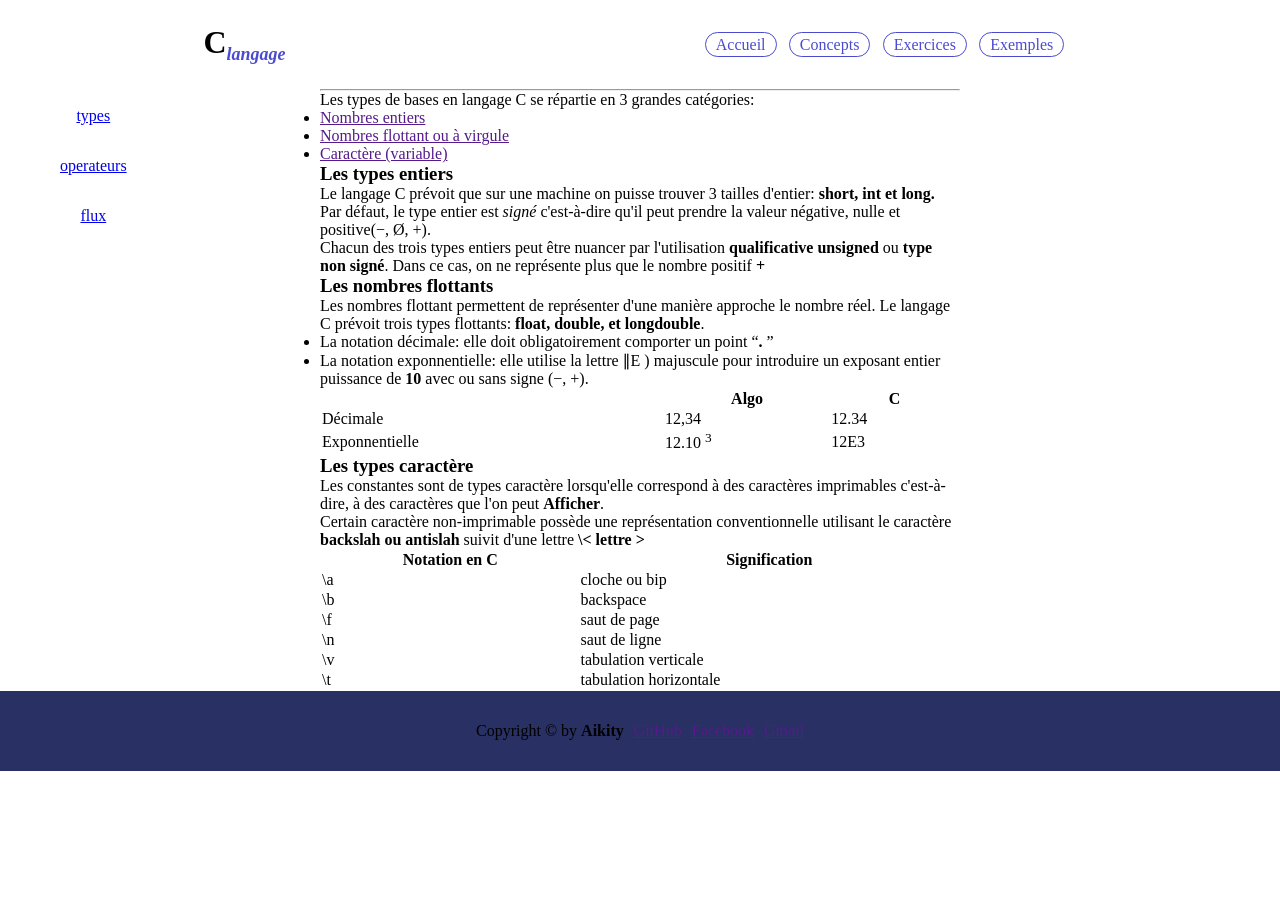
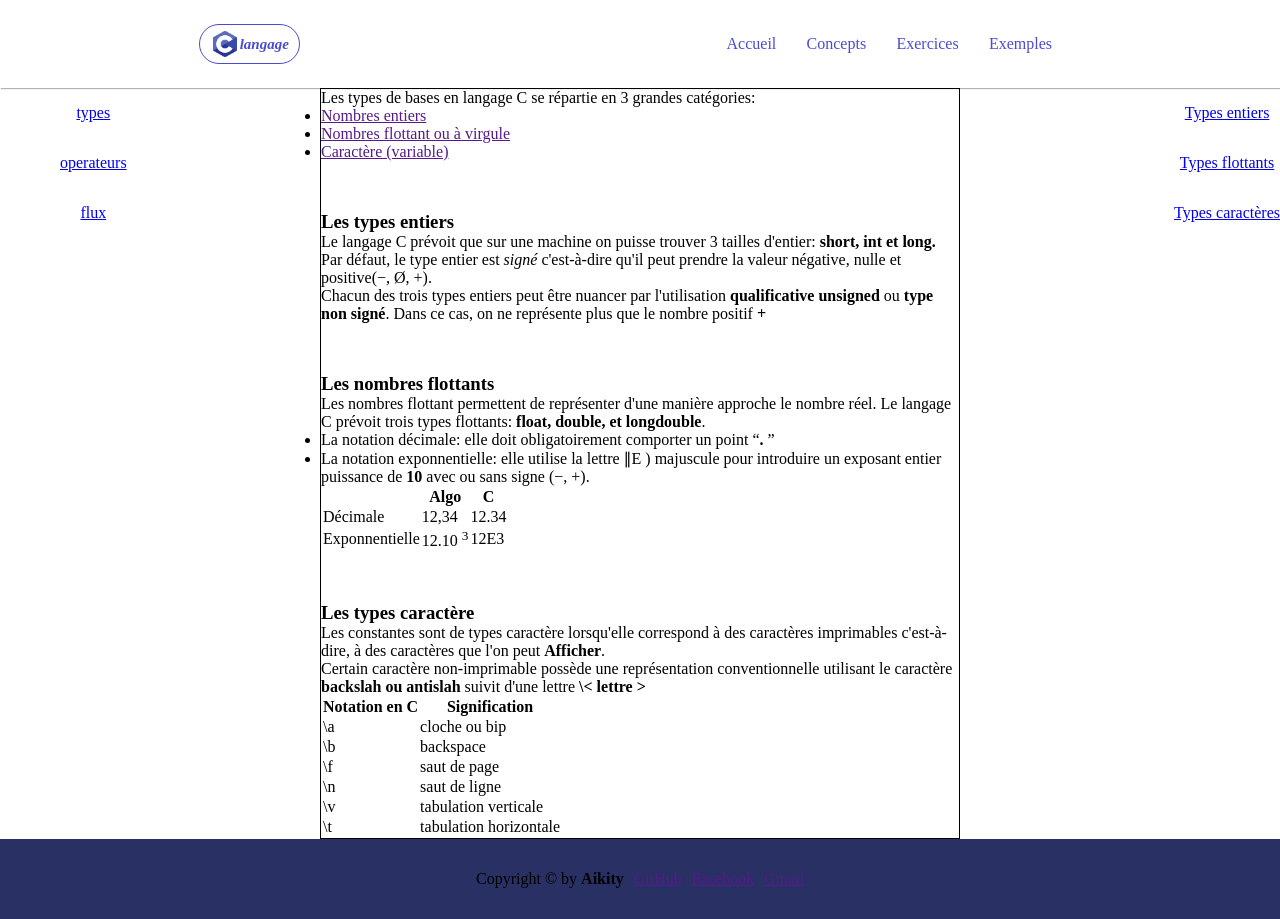
Before and after one commit to Aikity/documentation-c, a plain HTML site: page types.html in a window 1280 px wide. Before the commit the page ends 800 px from the top, so only its background shows below. Drawn offline with Linux system fonts and the light colour scheme.

Commit message:
Update: focus types page html

```diff
--- a/CSS/intro.css
+++ b/CSS/intro.css
@@ -1,6 +1,7 @@
 :root {
     --COLOR-IMPORTANT: red;
     --SIZE-PARA: 20px;
+    --SIZE-STANDARD: 30px;
     --COLOR-STANDARD: black;
 }
 
@@ -9,23 +10,20 @@ section {
     margin: 30px 0;
 }
 
-section~hr {
-    margin: auto;
-    width: 50%;
-}
 
 pre {
     font-size: 25px;
 }
 
 .other-structure {
-    margin-top: 30px;
+    margin-top: var(--SIZE-STANDARD);
+    margin-bottom: var(--SIZE-STANDARD);
 }
 
 .code-struct {
     display: flex;
     justify-content: space-around;
-    margin: 30px 0;
+    margin: var(--COLOR-STANDARD) 0;
 }
 
 p {
--- a/CSS/style.css
+++ b/CSS/style.css
@@ -6,6 +6,7 @@
 :root{
     --COLOR-DESIGN: rgb(75, 75, 209);
     --COLOR-DARK: rgb(41, 48, 100);
+    --COLOR-GRAY: rgb(93, 97, 118);
 }
 
 
@@ -31,20 +32,32 @@ footer{
     gap: 10px;
     height: 10vh;
     background: var(--COLOR-DARK);
+    position: relative;
+    bottom: 0;
+    width: 100%;
 }
 
-header + hr {
-    width: 50vw;
-    margin: auto;
+header {
+    color: var(--COLOR-GRAY);
+    box-shadow: 1px 1px 1px  rgba(0, 0, 0, 0.3);
 }
 
-h1 > sub {
-    color: var(--COLOR-DESIGN);
-    font-size: large;
-    font-style: italic;
-
+.logo-titre{
+    border: 1px solid var(--COLOR-DESIGN);
+    padding: 4px 10px;
+    border-radius: 40px ;
+    width: fit-content;
+    text-align: center;
+    display: flex;
+    align-items: center;
 }
 
+
+.logo-titre h1{
+    color: var(--COLOR-DESIGN);
+    font-size: 15px;
+    font-style: italic;
+}
 
 
 .list-header{
@@ -59,9 +72,12 @@ h1 > sub {
 .list-header li > a{
     text-decoration: none;
     color: var(--COLOR-DESIGN);
-    border: 1px solid var(--COLOR-DESIGN);
-    padding: 3px 10px;
-    border-radius: 50px;
+    padding: 13px 1px;
+}
+
+.list-header li > a:hover{
+    border-bottom: 1px solid var(--COLOR-DESIGN);
+    transition: ease-in;
 }
 
 aside {
@@ -72,3 +88,10 @@ aside {
     text-align: center;
     padding-left: 60px;
 }
+
+
+#aside-right{
+    position: absolute;
+    right: 0;
+    margin-right: var(--SIZE-STANDARD);
+}
--- /dev/null
+++ b/CSS/types.css
@@ -0,0 +1,5 @@
+
+#main-content{
+    border: 1px solid black;
+    gap: 50px;
+}
--- a/types.html
+++ b/types.html
@@ -5,12 +5,18 @@
     <meta charset="UTF-8">
     <meta name="viewport" content="width=device-width, initial-scale=1.0">
     <link rel="stylesheet" href="CSS/style.css">
+    <link rel="stylesheet" href="CSS/types.css">
     <title>Les types de bases</title>
 </head>
 
 <body>
     <header id="header">
-        <h1>C<sub>langage</sub></h1>
+        <div  class="logo-titre">
+            <img src="assets/c_logos.png" alt="logos_c" widh="30px" height="30px">
+            <h1>langage</h1>
+        </div>
+
+
         <nav class="nav-header">
             <ul class="list-header">
                 <li><a href="#">Accueil</a></li>
@@ -20,22 +26,32 @@
             </ul>
         </nav>
     </header>
-    <hr>
 
-    <aside>
+    <!-- ================= SOMMAIRE (gauche) ================= -->
+    <aside class="aside-left">
         <a href="types.html">types</a>
         <a href="operateurs.html">operateurs</a>
         <a href="flux.html">flux</a>
     </aside>
+
+    <!-- =================      SOMMAIRE (droite) ================= -->
+    <aside id="aside-right">
+        <a href="#types-entiers">Types entiers</a>
+        <a href="#types-flottants">Types flottants</a>
+        <a href="#types-caractere">Types caractères</a>
+    </aside>
     <main id="main-content">
-        <p>Les types de bases en langage C se répartie en 3 grandes catégories:</p>
+        <div class="differents-types">
+            <p>Les types de bases en langage C se répartie en 3 grandes catégories:</p>
         <ul>
             <li><a href="">Nombres entiers</a></li>
             <li><a href="">Nombres flottant ou à virgule</a></li>
             <li><a href="">Caractère (variable)</a></li>
         </ul>
 
-        <h3>Les types entiers</h3>
+        </div>
+        <div id="types-entiers">
+            <h3>Les types entiers</h3>
         <p>Le langage C prévoit que sur une machine on puisse trouver 3 tailles d'entier: <strong>short, int et
                 long.</strong> <br>
             Par défaut, le type entier est <i>signé</i> c'est-à-dire qu'il peut prendre la valeur négative, nulle et
@@ -44,7 +60,10 @@
             ou <strong>type non signé</strong>. Dans ce cas, on ne représente plus que le nombre positif
             <strong>&plus;</strong>
         </p>
-        <h3>Les nombres flottants</h3>
+
+        </div>
+        <div id="types-flottants">
+            <h3>Les nombres flottants</h3>
         <p>Les nombres flottant permettent de représenter d'une manière approche le nombre réel. Le langage C prévoit
             trois types flottants: <strong>float, double, et longdouble</strong>.</p>
         <ul>
@@ -77,7 +96,9 @@
             </tbody>
         </table>
 
-        <h3>Les types caractère</h3>
+        </div>
+        <div id="types-caractere">
+            <h3>Les types caractère</h3>
         <p>Les constantes sont de types caractère lorsqu'elle correspond à des caractères imprimables c'est-à-dire, à
             des caractères que l'on peut <strong>Afficher</strong>.</p>
         <p>Certain caractère non-imprimable possède une représentation conventionnelle utilisant le caractère
@@ -119,6 +140,8 @@
 
             </tbody>
         </table>
+        </div>
+
     </main>
     <footer>
         <p>Copyright &copy; by <strong> Aikity</strong> </p>
```
Also changed, not shown: index.html (+3 -4 lines).
